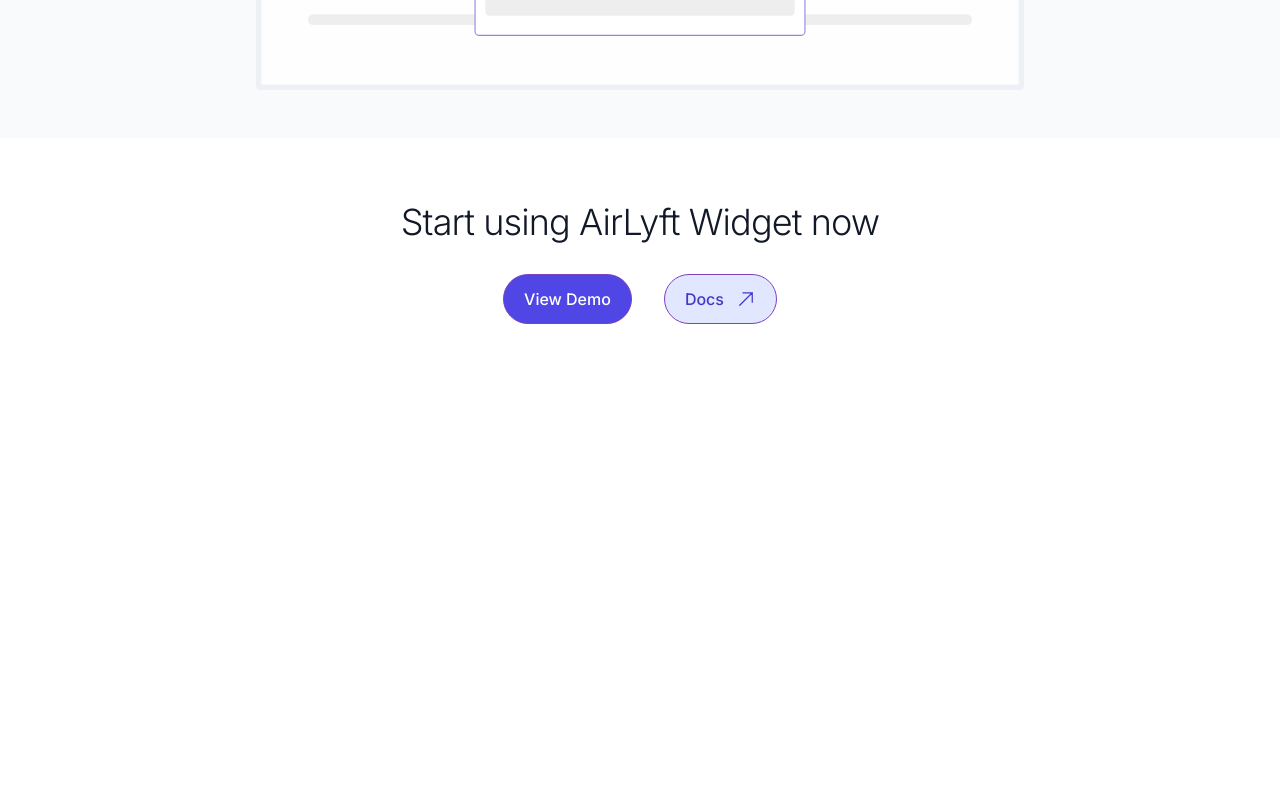
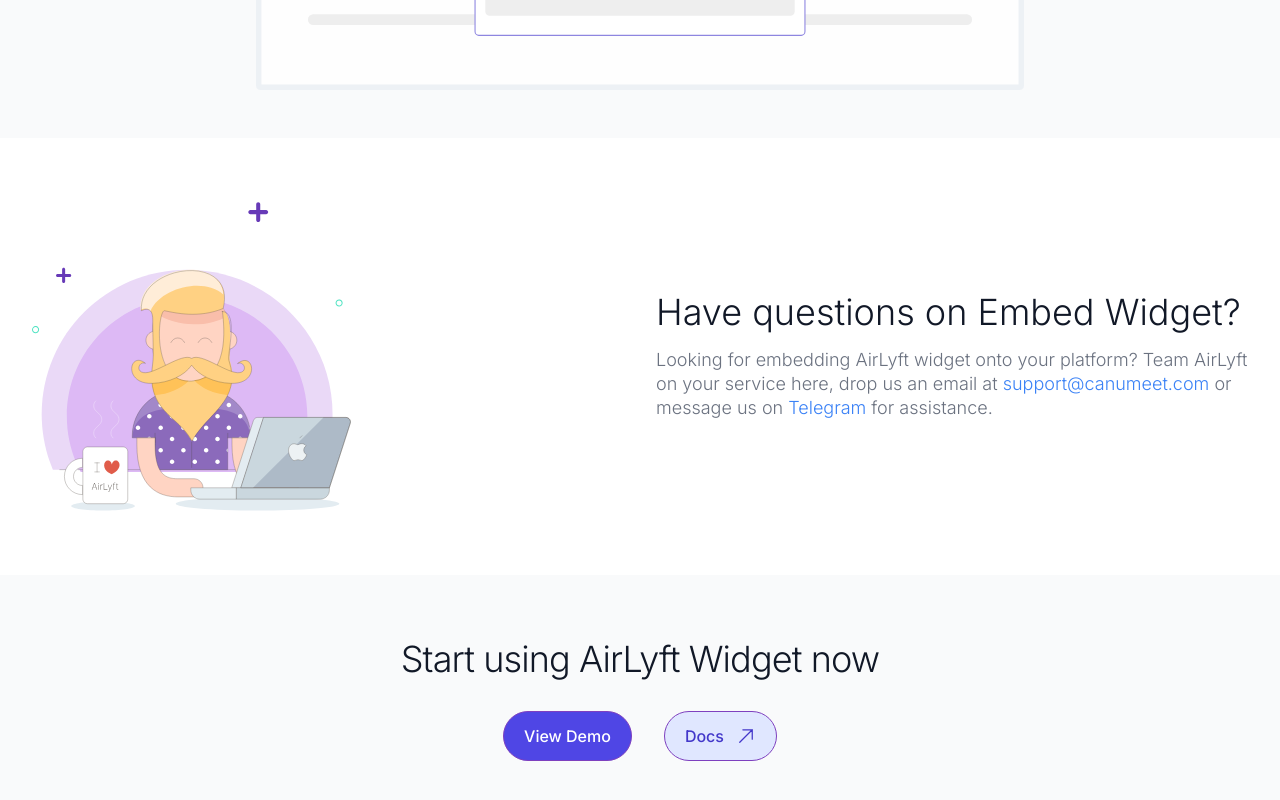
Before and after one commit to rmagon/airlyft-widget-demo, a Nuxt app: page / in a window 1280 px wide. Shown: the part 2080-2880 px from the top of the page. Before the commit the page ends 2468 px from the top, so only its background shows below. Built offline with nearby package versions, Linux system fonts and the light colour scheme.

Commit message:
Add Google Analytics & update landing page

```diff
--- a/nuxt.config.ts
+++ b/nuxt.config.ts
@@ -12,6 +12,22 @@
   app: {
     head: {
       title: 'AirLyft Widget Demo',
+      script: [
+        {
+          src: 'https://www.googletagmanager.com/gtag/js?id=G-VJVD35W6VB',
+          async: true,
+        },
+        {
+          children: `
+            window.dataLayer = window.dataLayer || [];
+            function gtag(){dataLayer.push(arguments);}
+            gtag('js', new Date());
+
+            gtag('config', 'G-VJVD35W6VB');
+          `,
+          type: 'text/javascript',
+        },
+      ],
     }
   }
 })
--- a/pages/index.vue
+++ b/pages/index.vue
@@ -91,17 +91,49 @@
     </div>
   </div>
 
-  <div class="bg-white">
+  <div class="bg-white py-16">
+    <div class="max-w-7xl mx-auto px-4 sm:px-6 lg:px-8">
+      <div class="lg:grid lg:grid-cols-2 lg:gap-8">
+        <div class="lg:flex lg:items-center max-w-xs mx-auto lg:mx-0">
+          <img src="../public/support-illustration.svg" alt="Support Illustration" />
+        </div>
+        <div class="lg:mt-0 lg:flex lg:items-center">
+          <div class="text-center lg:text-left">
+            <h2 class="text-3xl font-light text-gray-900 sm:text-4xl">
+              Have questions on Embed Widget?
+            </h2>
+            <p class="mt-4 text-lg font-light leading-6 text-gray-500">
+              Looking for embedding AirLyft widget onto your platform? Team AirLyft on your service here, drop us an
+              email at
+              <a href="mailto:team@airlyft.one" class="text-blue-500 hover:underline">
+                support@canumeet.com
+              </a> or message us on <a href="https://t.me/cbscrypt" target="_blank"
+                class="text-blue-500 hover:underline">Telegram</a>
+              for assistance.
+            </p>
+          </div>
+        </div>
+      </div>
+    </div>
+  </div>
+
+  <div class="bg-gray-50">
     <div class="max-w-7xl mx-auto text-center py-12 px-4 sm:px-6 lg:py-16 lg:px-8">
       <h2 class="text-3xl font-light tracking-tight text-gray-900 sm:text-4xl">
         Start using AirLyft Widget now
       </h2>
       <div class="mt-8 flex justify-center gap-x-5">
         <div class="inline-flex">
-          <NuxtLink to="/demo" class="flex items-center justify-center px-5 py-3 border border-transparent text-base font-medium rounded-full text-white bg-indigo-600 hover:bg-indigo-700"> View Demo </NuxtLink>
+          <NuxtLink to="/demo"
+            class="flex items-center justify-center px-5 py-3 border border-transparent text-base font-medium rounded-full text-white bg-indigo-600 hover:bg-indigo-700">
+            View Demo </NuxtLink>
         </div>
         <div class="ml-3 inline-flex">
-          <a href="https://docs.airlyft.one/developers/widget/" target="_blank" class="flex items-center justify-center gap-x-3 px-5 py-3 border border-transparent text-base font-medium rounded-full text-indigo-700 bg-indigo-100 hover:bg-indigo-200"> Docs <ArrowUpRightIcon class="w-5" /> </a>
+          <a href="https://docs.airlyft.one/developers/widget/" target="_blank"
+            class="flex items-center justify-center gap-x-3 px-5 py-3 border border-transparent text-base font-medium rounded-full text-indigo-700 bg-indigo-100 hover:bg-indigo-200">
+            Docs
+            <ArrowUpRightIcon class="w-5" />
+          </a>
         </div>
       </div>
     </div>
```
Also changed, not shown: public/support-illustration.svg (added).
